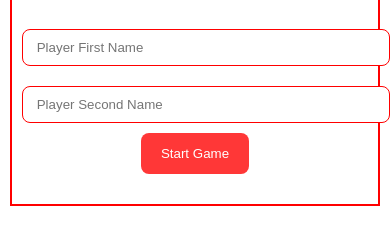
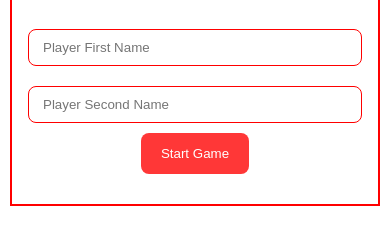
Before and after one commit to mahendrap13/DiceGmae, a plain HTML site: page index.html in a window 390 px wide. Shown: the part 111-356 px from the top of the page. Drawn offline with Linux system fonts and the light colour scheme.

Commit message:
Update index.html

```diff
--- a/index.html
+++ b/index.html
@@ -125,6 +125,9 @@
         .run {
             margin: 0;
         }
+         input {
+            width: 90%;
+        }
     }
 </style>
 
```
